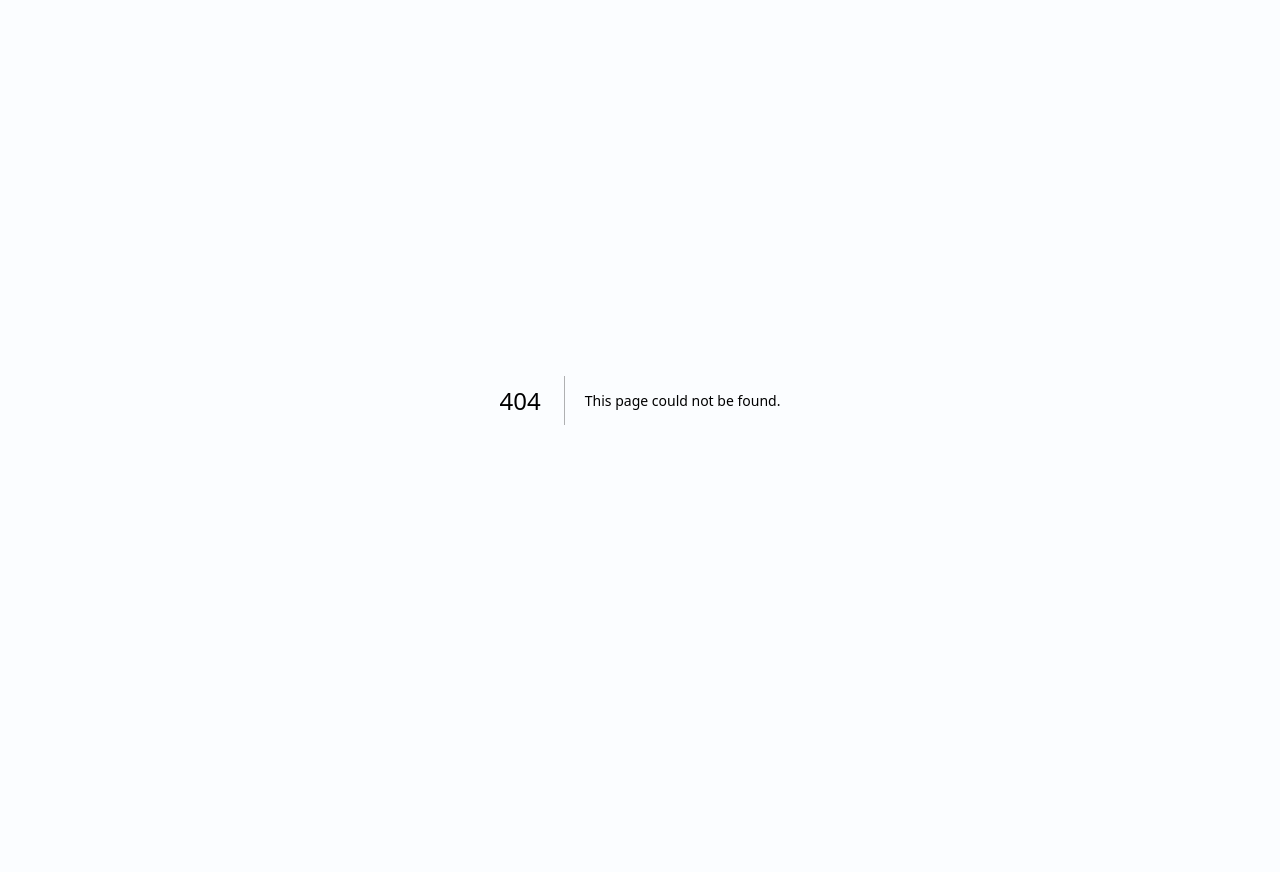
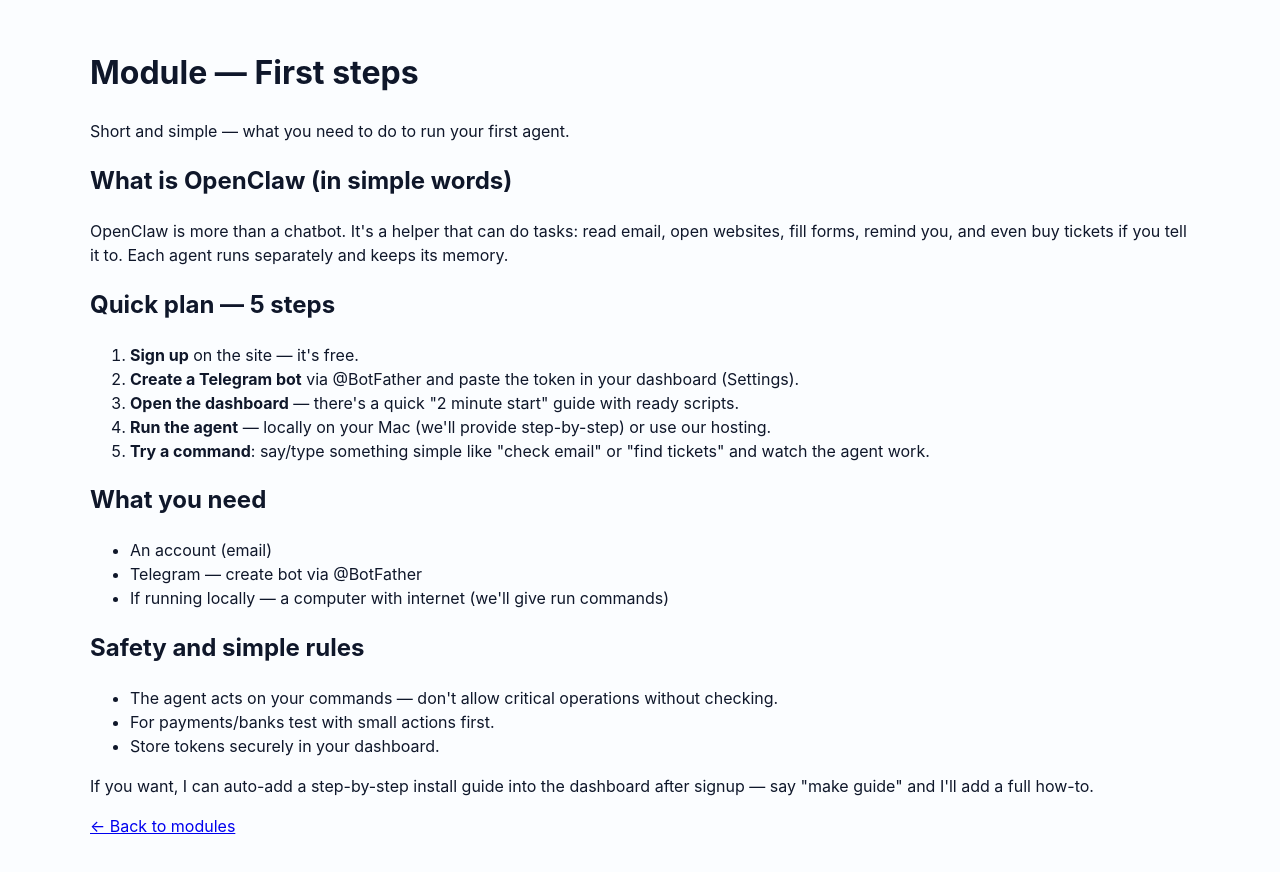
Before and after one commit to novaaurelis/nova-ai-agents-site-backup, a Next.js app: page /en/modules/first-steps in a window 1280 px wide. Before the commit this address had no page. Shown: the top 872 px of the page. Before the commit the page ends 800 px from the top, so only its background shows below. Built offline with nearby package versions, Linux system fonts and the light colour scheme.

Commit message:
feat: add EN module 'First steps' (adapted from docs)

```diff
--- /dev/null
+++ b/pages/en/modules/first-steps.js
@@ -0,0 +1,41 @@
+import Link from 'next/link'
+
+export default function EnFirstSteps(){
+  return (
+    <div className="container">
+      <h1>Module — First steps</h1>
+
+      <p>Short and simple — what you need to do to run your first agent.</p>
+
+      <h2>What is OpenClaw (in simple words)</h2>
+      <p>OpenClaw is more than a chatbot. It's a helper that can do tasks: read email, open websites, fill forms, remind you, and even buy tickets if you tell it to. Each agent runs separately and keeps its memory.</p>
+
+      <h2>Quick plan — 5 steps</h2>
+      <ol>
+        <li><strong>Sign up</strong> on the site — it's free.</li>
+        <li><strong>Create a Telegram bot</strong> via @BotFather and paste the token in your dashboard (Settings).</li>
+        <li><strong>Open the dashboard</strong> — there's a quick "2 minute start" guide with ready scripts.</li>
+        <li><strong>Run the agent</strong> — locally on your Mac (we'll provide step-by-step) or use our hosting.</li>
+        <li><strong>Try a command</strong>: say/type something simple like "check email" or "find tickets" and watch the agent work.</li>
+      </ol>
+
+      <h2>What you need</h2>
+      <ul>
+        <li>An account (email)</li>
+        <li>Telegram — create bot via @BotFather</li>
+        <li>If running locally — a computer with internet (we'll give run commands)</li>
+      </ul>
+
+      <h2>Safety and simple rules</h2>
+      <ul>
+        <li>The agent acts on your commands — don't allow critical operations without checking.</li>
+        <li>For payments/banks test with small actions first.</li>
+        <li>Store tokens securely in your dashboard.</li>
+      </ul>
+
+      <p>If you want, I can auto-add a step-by-step install guide into the dashboard after signup — say "make guide" and I'll add a full how-to.</p>
+
+      <p><Link href="/en/modules">← Back to modules</Link></p>
+    </div>
+  )
+}
```
